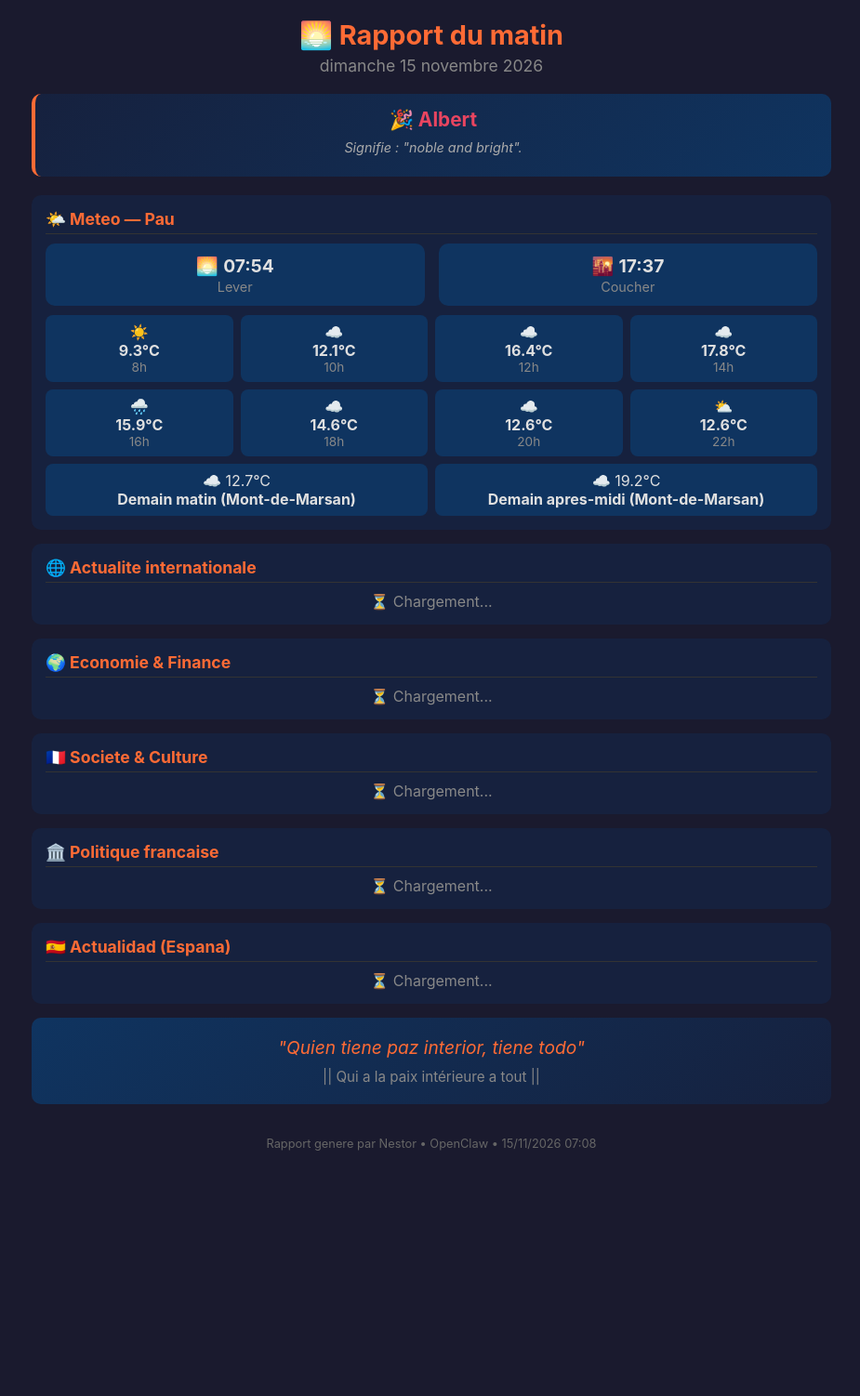
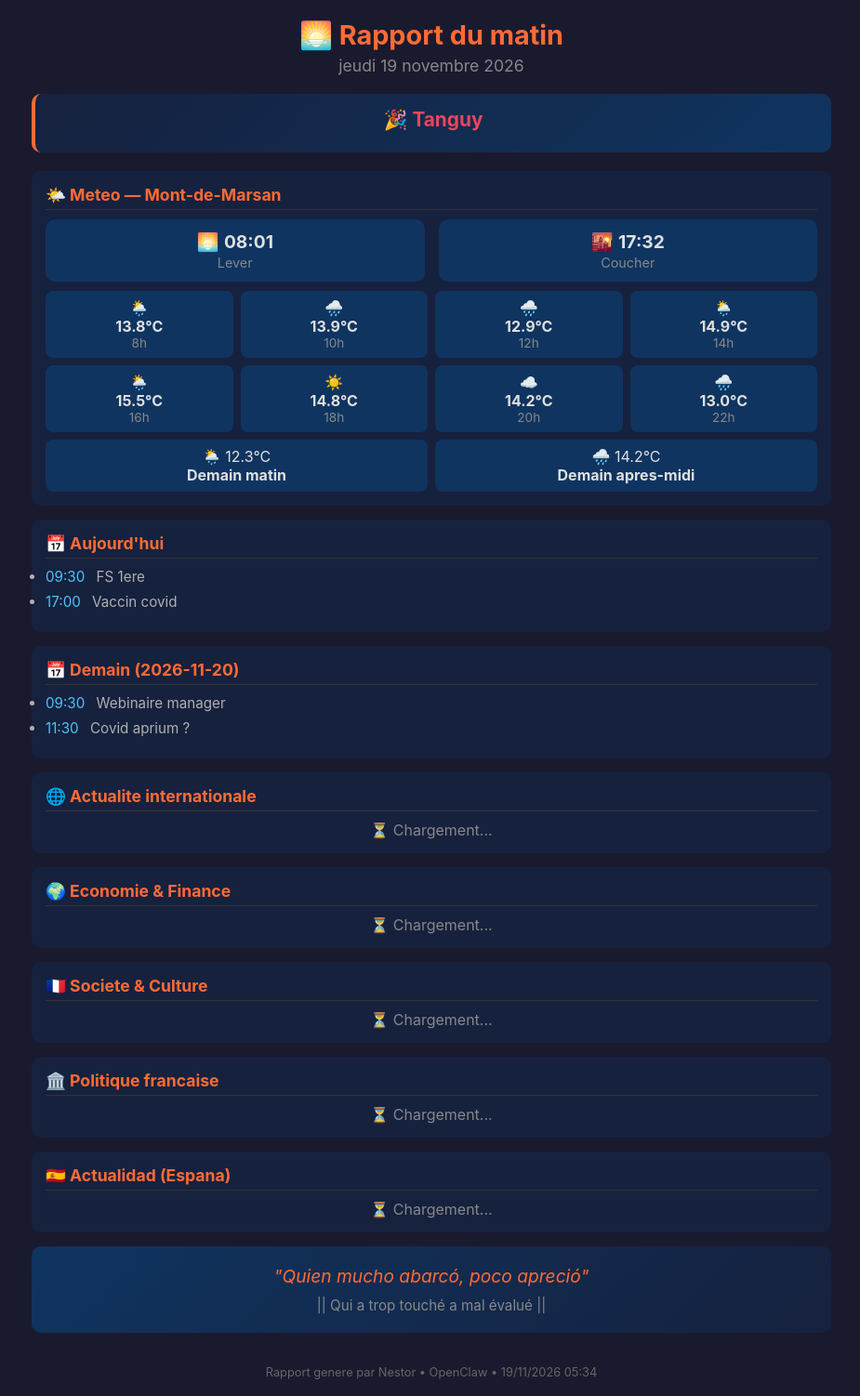
Before and after one commit to Piotrpau/nestor-rapports, a plain HTML site: page index.html in a window 1280 px wide. Shown: the whole page at 93% size, without its empty margins (176-1101 px from the left). Before the commit the page ends 1273 px from the top, so only its background shows below. Drawn offline with Linux system fonts and the light colour scheme.

Commit message:
Rapport 19 novembre 2026

```diff
--- a/index.html
+++ b/index.html
@@ -3,7 +3,7 @@
 <head>
 <meta charset="UTF-8">
 <meta name="viewport" content="width=device-width, initial-scale=1.0">
-<title>Rapport du 15 novembre 2026</title>
+<title>Rapport du 19 novembre 2026</title>
 <style>
 * { box-sizing: border-box; margin: 0; padding: 0; }
 body { font-family: -apple-system, BlinkMacSystemFont, 'Segoe UI', sans-serif; background: #1a1a2e; color: #e0e0e0; padding: 20px; max-width: 900px; margin: 0 auto; }
@@ -48,31 +48,31 @@ h1 { color: #ff6b35; text-align: center; margin-bottom: 5px; font-size: 1.8em; }
 </head>
 <body>
 <h1>🌅 Rapport du matin</h1>
-<div class="date">dimanche 15 novembre 2026</div>
+<div class="date">jeudi 19 novembre 2026</div>
 
 <div class="saint">
-<div class="saint-name">🎉 Albert</div>
-<div class="saint-desc">Signifie : "noble and bright".</div>
+<div class="saint-name">🎉 Tanguy</div>
+<div class="saint-desc"></div>
 <div class="saint-variants"></div>
 </div>
 
 <div class="section">
-<h2>🌤️ Meteo — Pau</h2>
+<h2>🌤️ Meteo — Mont-de-Marsan</h2>
 <div class="weather-sunrise">
-    <div class="sun-item">🌅 <strong>07:54</strong><br><span>Lever</span></div>
-    <div class="sun-item">🌇 <strong>17:37</strong><br><span>Coucher</span></div>
+    <div class="sun-item">🌅 <strong>08:01</strong><br><span>Lever</span></div>
+    <div class="sun-item">🌇 <strong>17:32</strong><br><span>Coucher</span></div>
 </div>
-<div class="weather-grid"><div class='weather-item'>☀️<br><strong>9.3°C</strong><br><span>8h</span></div><div class='weather-item'>☁️<br><strong>12.1°C</strong><br><span>10h</span></div><div class='weather-item'>☁️<br><strong>16.4°C</strong><br><span>12h</span></div><div class='weather-item'>☁️<br><strong>17.8°C</strong><br><span>14h</span></div><div class='weather-item'>🌧️<br><strong>15.9°C</strong><br><span>16h</span></div><div class='weather-item'>☁️<br><strong>14.6°C</strong><br><span>18h</span></div><div class='weather-item'>☁️<br><strong>12.6°C</strong><br><span>20h</span></div><div class='weather-item'>⛅<br><strong>12.6°C</strong><br><span>22h</span></div></div>
-<div class="weather-grid-simple"><div class='weather-item'>☁️ 12.7°C<br><strong>Demain matin (Mont-de-Marsan)</strong></div><div class='weather-item'>☁️ 19.2°C<br><strong>Demain apres-midi (Mont-de-Marsan)</strong></div></div>
-</div><div class="section"><h2>🌐 Actualite internationale</h2><div id="news-monde"><p style="color:#888;text-align:center;">⏳ Chargement...</p></div></div>
+<div class="weather-grid"><div class='weather-item'>🌦️<br><strong>13.8°C</strong><br><span>8h</span></div><div class='weather-item'>🌧️<br><strong>13.9°C</strong><br><span>10h</span></div><div class='weather-item'>🌧️<br><strong>12.9°C</strong><br><span>12h</span></div><div class='weather-item'>🌦️<br><strong>14.9°C</strong><br><span>14h</span></div><div class='weather-item'>🌦️<br><strong>15.5°C</strong><br><span>16h</span></div><div class='weather-item'>☀️<br><strong>14.8°C</strong><br><span>18h</span></div><div class='weather-item'>☁️<br><strong>14.2°C</strong><br><span>20h</span></div><div class='weather-item'>🌧️<br><strong>13.0°C</strong><br><span>22h</span></div></div>
+<div class="weather-grid-simple"><div class='weather-item'>🌦️ 12.3°C<br><strong>Demain matin</strong></div><div class='weather-item'>🌧️ 14.2°C<br><strong>Demain apres-midi</strong></div></div>
+</div><div class='section'><h2>📅 Aujourd'hui</h2><ul class='events'><li><span class='time'>09:30</span> FS 1ere</li><li><span class='time'>17:00</span> Vaccin covid</li></ul></div><div class='section'><h2>📅 Demain (2026-11-20)</h2><ul class='events'><li><span class='time'>09:30</span> Webinaire manager</li><li><span class='time'>11:30</span> Covid aprium ?</li></ul></div><div class="section"><h2>🌐 Actualite internationale</h2><div id="news-monde"><p style="color:#888;text-align:center;">⏳ Chargement...</p></div></div>
 <div class="section"><h2>🌍 Economie & Finance</h2><div id="news-economie"><p style="color:#888;text-align:center;">⏳ Chargement...</p></div></div>
 <div class="section"><h2>🇫🇷 Societe & Culture</h2><div id="news-france"><p style="color:#888;text-align:center;">⏳ Chargement...</p></div></div>
 <div class="section"><h2>🏛️ Politique francaise</h2><div id="news-politique"><p style="color:#888;text-align:center;">⏳ Chargement...</p></div></div>
 <div class="section"><h2>🇪🇸 Actualidad (Espana)</h2><div id="news-espana"><p style="color:#888;text-align:center;">⏳ Chargement...</p></div></div>
 <div class="proverb">
-<div class="proverb-es">"Quien tiene paz interior, tiene todo"</div>
-<div class="proverb-fr">|| Qui a la paix intérieure a tout ||</div>
+<div class="proverb-es">"Quien mucho abarcó, poco apreció"</div>
+<div class="proverb-fr">|| Qui a trop touché a mal évalué ||</div>
 </div>
-<div class="footer">Rapport genere par Nestor • OpenClaw • 15/11/2026 07:08</div>
+<div class="footer">Rapport genere par Nestor • OpenClaw • 19/11/2026 05:34</div>
 </body>
 </html>
```
